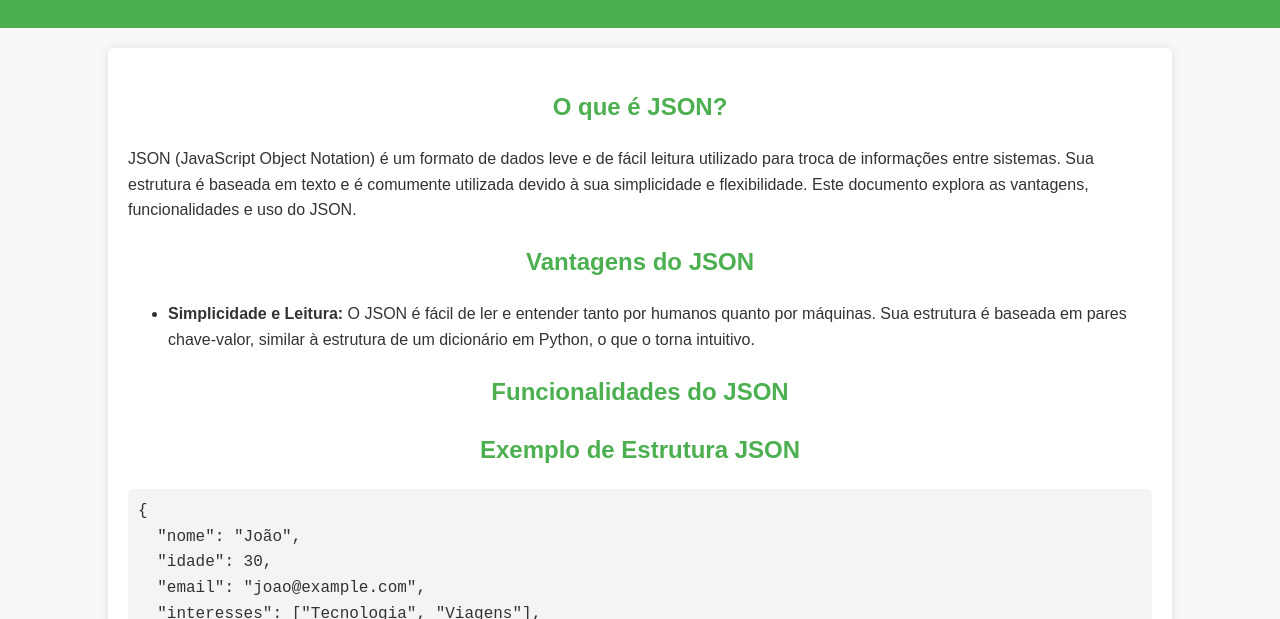
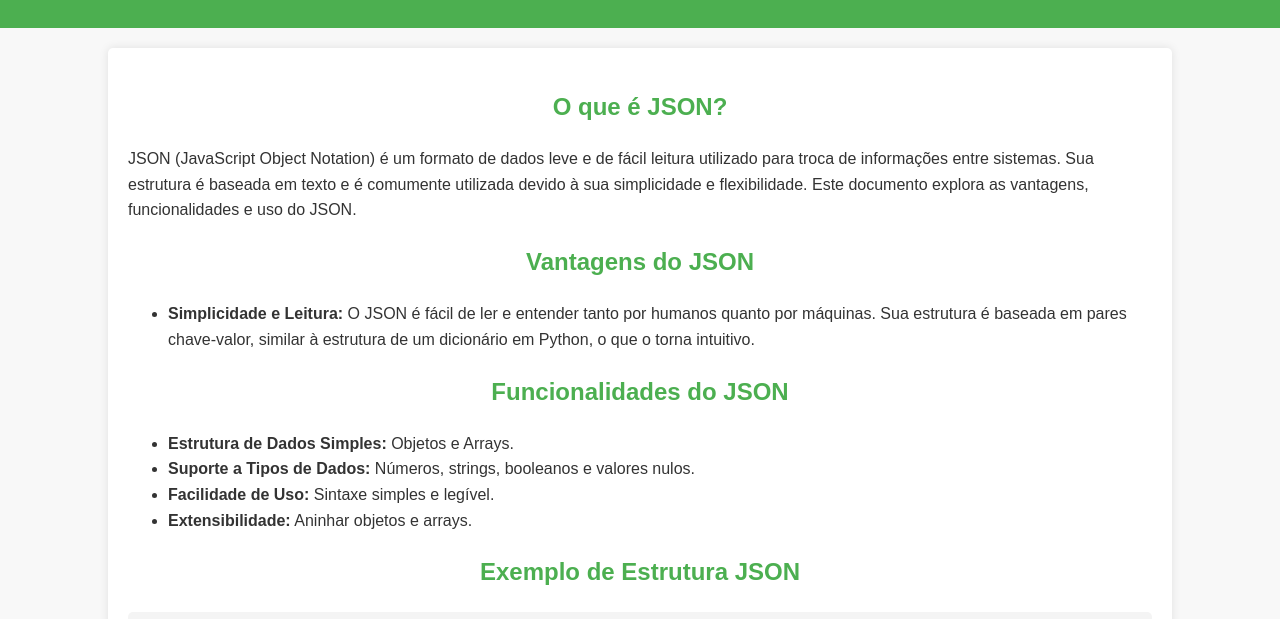
Before and after one commit to Kluivertz/jsonPRO, a plain HTML site: page index.html in a window 1280 px wide. Shown: the part 106-725 px from the top of the page. Drawn offline with Linux system fonts and the light colour scheme.

Commit message:
atualização das fucionalidades

```diff
--- a/index.html
+++ b/index.html
@@ -29,7 +29,10 @@
 
         <h2>Funcionalidades do JSON</h2>
         <ul>
-            <!-- Restante do conteúdo... -->
+            <li><strong>Estrutura de Dados Simples:</strong> Objetos e Arrays.</li>
+      <li><strong>Suporte a Tipos de Dados:</strong> Números, strings, booleanos e valores nulos.</li>
+      <li><strong>Facilidade de Uso:</strong> Sintaxe simples e legível.</li>
+      <li><strong>Extensibilidade:</strong> Aninhar objetos e arrays.</li>
         </ul>
 
         <h2>Exemplo de Estrutura JSON</h2>
```
